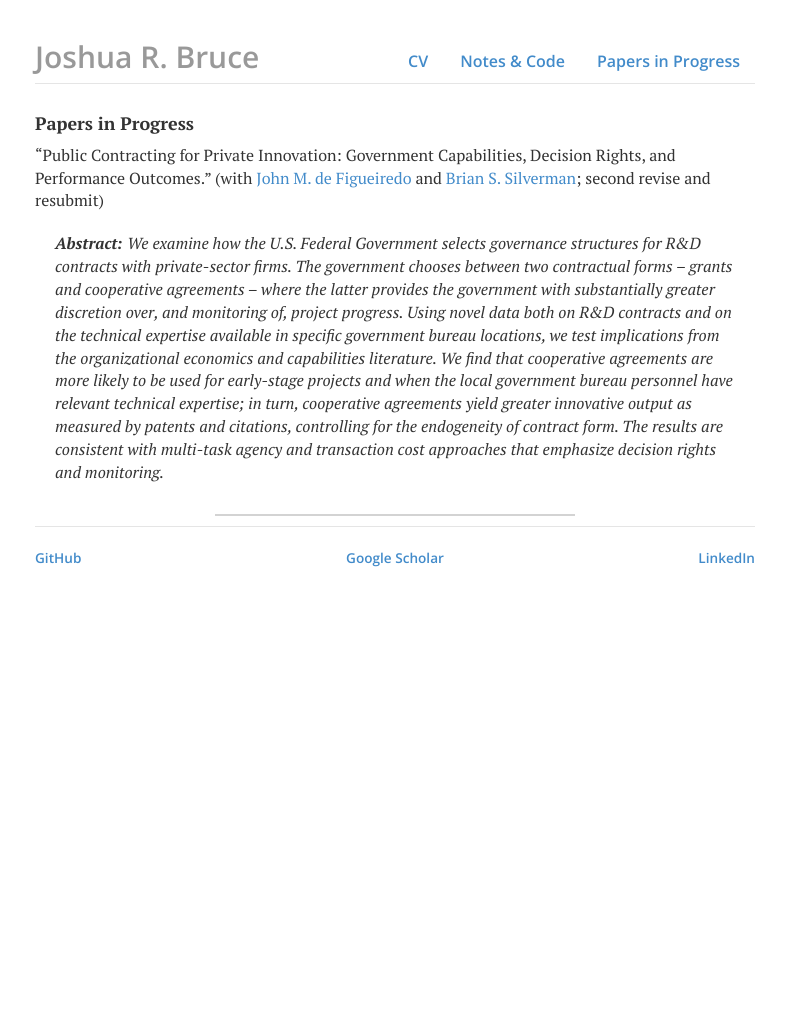
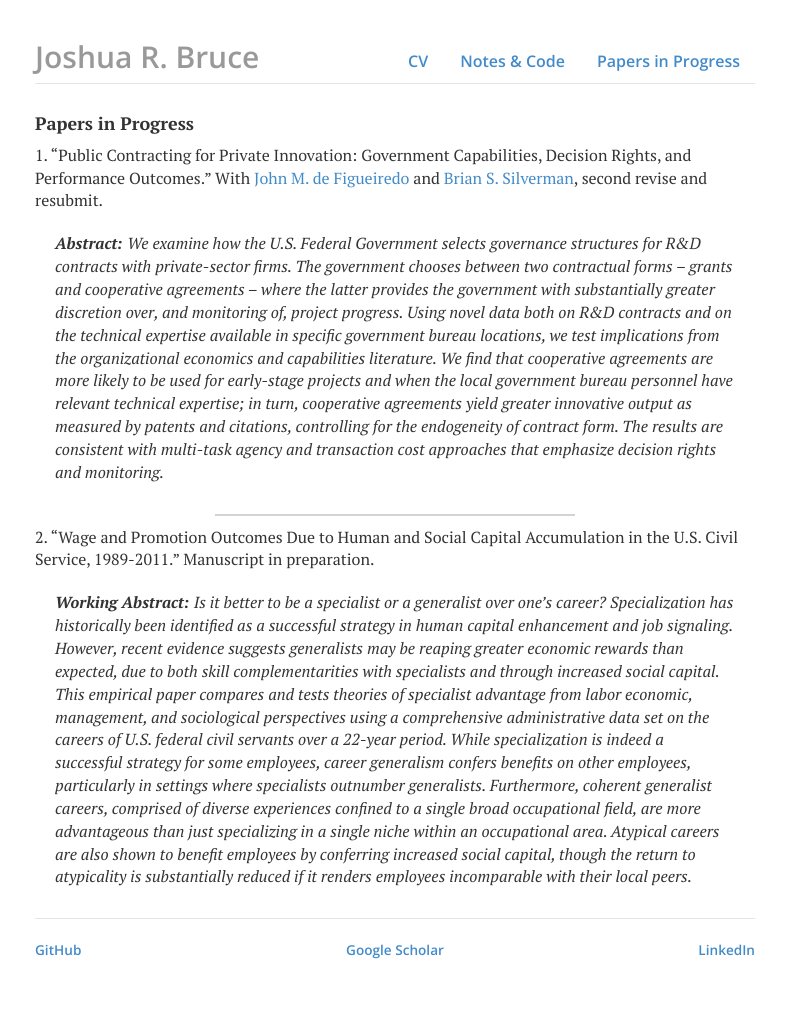
Before and after one commit to joshuarbruce/joshuarbruce.github.io, a Jekyll site: the page built from papers/index.html, in a window 1280 px wide. Shown: the whole page, without its empty margins (245-1031 px from the left). Built offline with Jekyll 4.4.1, drawn with Linux system fonts in a browser that asks for light colours; nearby versions of some CDN libraries; before the commit the page ends 900 px from its top, so only the background shows below that.

Commit message:
update papers index

```diff
--- a/papers/index.html
+++ b/papers/index.html
@@ -8,10 +8,14 @@ description: list of Joshua R. Bruce's papers, published and in various states o
 
 	<h4>Papers in Progress</h4>
 
-  	<p>&ldquo;Public Contracting for Private Innovation: Government Capabilities, Decision Rights, and Performance Outcomes.&rdquo; (with <a href="https://law.duke.edu/fac/defigueiredo/" target="_blank">John M. de Figueiredo</a> and <a href="http://www.rotman.utoronto.ca/FacultyAndResearch/Faculty/FacultyBios/Silverman" target="_blank">Brian S. Silverman</a>; second revise and resubmit)</p>
+  	<p>1. &ldquo;Public Contracting for Private Innovation: Government Capabilities, Decision Rights, and Performance Outcomes.&rdquo; With <a href="https://law.duke.edu/fac/defigueiredo/" target="_blank">John M. de Figueiredo</a> and <a href="http://www.rotman.utoronto.ca/FacultyAndResearch/Faculty/FacultyBios/Silverman" target="_blank">Brian S. Silverman</a>, second revise and resubmit.</p>
 
-		<blockquote style="border-left:none"><i><b>Abstract: </b>We examine how the U.S. Federal Government selects governance structures for R&D contracts with private-sector firms. The government chooses between two contractual forms – grants and cooperative agreements – where the latter provides the government with substantially greater discretion over, and monitoring of, project progress. Using novel data both on R&D contracts and on the technical expertise available in specific government bureau locations, we test implications from the organizational economics and capabilities literature. We find that cooperative agreements are more likely to be used for early-stage projects and when the local government bureau personnel have relevant technical expertise; in turn, cooperative agreements yield greater innovative output as measured by patents and citations, controlling for the endogeneity of contract form. The results are consistent with multi-task agency and transaction cost approaches that emphasize decision rights and monitoring.</i></blockquote>
+    <blockquote style="border-left:none"><i><b>Abstract: </b>We examine how the U.S. Federal Government selects governance structures for R&amp;D contracts with private-sector firms. The government chooses between two contractual forms – grants and cooperative agreements – where the latter provides the government with substantially greater discretion over, and monitoring of, project progress. Using novel data both on R&amp;D contracts and on the technical expertise available in specific government bureau locations, we test implications from the organizational economics and capabilities literature. We find that cooperative agreements are more likely to be used for early-stage projects and when the local government bureau personnel have relevant technical expertise; in turn, cooperative agreements yield greater innovative output as measured by patents and citations, controlling for the endogeneity of contract form. The results are consistent with multi-task agency and transaction cost approaches that emphasize decision rights and monitoring.</i></blockquote>
 
     <p><center><div style="height: 2px; background-color:lightgrey; width:50%; margin-top: 10px; margin-bottom: 10px"></div></center></p>
 
+    <p>2. &ldquo;Wage and Promotion Outcomes Due to Human and Social Capital Accumulation in the U.S. Civil Service, 1989-2011.&rdquo; Manuscript in preparation.</p>
+
+    <blockquote style="border-left:none"><i><b>Working Abstract: </b>Is it better to be a specialist or a generalist over one’s career? Specialization has historically been identified as a successful strategy in human capital enhancement and job signaling. However, recent evidence suggests generalists may be reaping greater economic rewards than expected, due to both skill complementarities with specialists and through increased social capital. This empirical paper compares and tests theories of specialist advantage from labor economic, management, and sociological perspectives using a comprehensive administrative data set on the careers of U.S. federal civil servants over a 22-year period. While specialization is indeed a successful strategy for some employees, career generalism confers benefits on other employees, particularly in settings where specialists outnumber generalists. Furthermore, coherent generalist careers, comprised of diverse experiences confined to a single broad occupational field, are more advantageous than just specializing in a single niche within an occupational area. Atypical careers are also shown to benefit employees by conferring increased social capital, though the return to atypicality is substantially reduced if it renders employees incomparable with their local peers.</i></blockquote>
+
 	</div>
```
